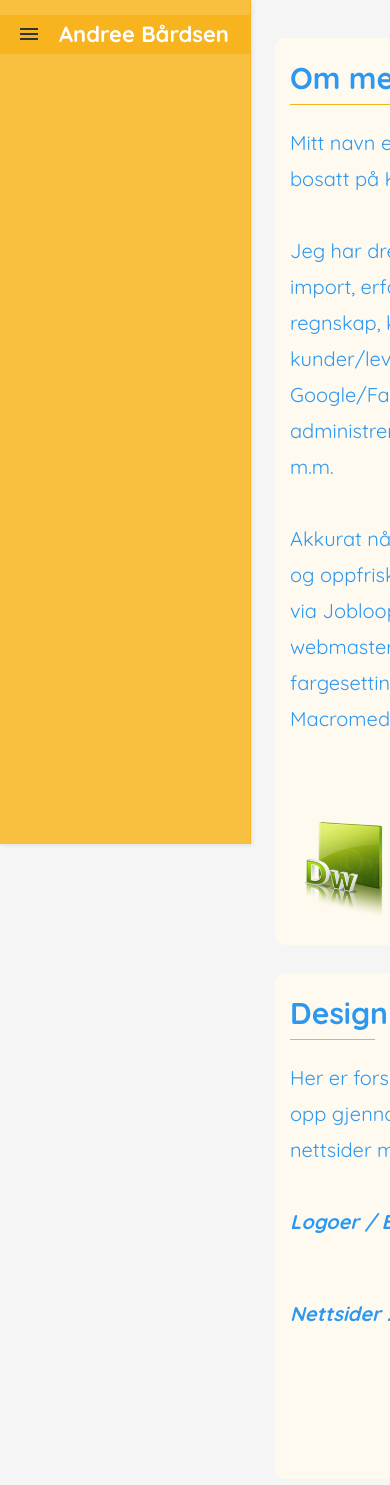
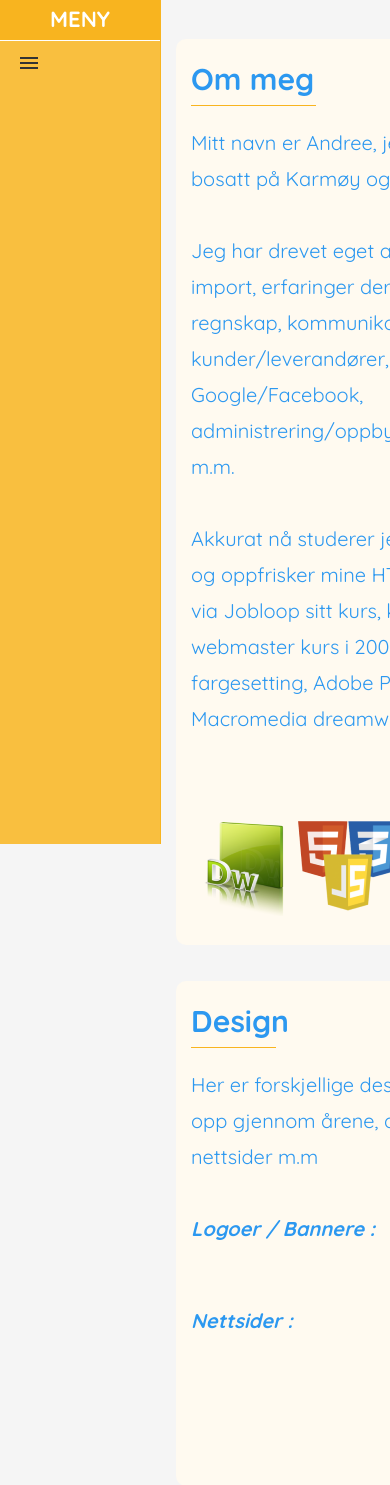
Before and after one commit to andreeba/andreeba.github.io, a PHP site: page / in a window 390 px wide; the page is wider, and only the part inside the window is pictured. Shown: the top 1485 px of that part. Run offline with PHP 8.4, Linux system fonts and the light colour scheme; some web fonts are replaced.

Commit message:
css changes

```diff
--- a/css/stylesheet.css
+++ b/css/stylesheet.css
@@ -23,18 +23,6 @@ a:hover {color: #fff; text-decoration: #2c98f0; font-weight: bold; }
 a:hover {background-color: #F8B41F}
 
 
-/*
-.container {
- 	display: border-box;
-	max-width: 1170px;
-	margin: 0 auto; }
-*/
-
-/*@media screen and (max-width: 880px) {
-  .container {
-    font-size: 22px;
-  }
-}*/
 
 .leftnav
 
@@ -46,7 +34,7 @@ a:hover {background-color: #F8B41F}
   	float:left;
   	position:fixed;
 	background: #f9bf3f;
-	width: 250px;
+	width: 15.5em;
 	height: 100%;
 	border-right: 1px solid;
 	border-color: #F8B41F;
@@ -100,11 +88,27 @@ ul a {
 
 
 .leftnavlogo {
+	margin: 0px;
+	padding: 0px;
     text-align: center;
     font-weight: 700;
     font-size: 22px;
 	color: white;
-    margin-bottom: .5em;
+    display: block;
+    width: 100%;
+	background-color: #F8B41F
+
+}
+
+.mobilemenu {
+	margin: 0px;
+	padding: 0px;
+	border-bottom: 1px solid;
+	border-color: white;
+    text-align: center;
+    font-weight: 700;
+    font-size: 22px;
+	color: white;
     display: block;
     width: 100%;
 	background-color: #F8B41F
@@ -116,7 +120,7 @@ ul a {
 	padding-top: 0.1em;
   	padding-bottom: 1px;
 	margin-right: 20px;
-	left: 275px;
+	left: 14em;
 	height: 100%;
   	position: absolute;
     background-color: whitesmoke;}
@@ -149,8 +153,8 @@ hr.three {
 .mylogo {
     width: 150px;
     height: 150px;
-    margin: 0 auto;
-    margin-bottom: 30px;
+    margin: 10px auto 0px auto;
+    margin-bottom: 15px;
     -webkit-border-radius: 50%;
     -moz-border-radius: 50%;
     -ms-border-radius: 50%;
@@ -160,7 +164,7 @@ hr.three {
 textarea {
 	min-width: 250px;
   	min-height: 200px;
-	resize: both;
+	resize: none;
 }
 
 input {
@@ -173,9 +177,10 @@ input {
 /* HEADER / LEFTNAV */
 
 .leftnav {
-  box-shadow: 1px 1px 4px 0 rgba(0,0,0,.1);
+	padding: 0px;
+	margin:0px;
   position: fixed;
-  width: 250px;
+  width: 13em;
   z-index: 3;
 }
 
@@ -222,7 +227,7 @@ input {
   cursor: pointer;
   float: left;
   padding: 28px 0px 0px 20px ;
-  margin-top: 5px;
+  margin-top: -7px;
   position: relative;
   user-select: none;
 }
@@ -296,29 +301,42 @@ input {
     display: none;
   }
 
+  .column {
+    width: 100%;
+	  transition: all 0.5s ease-out;
+	}
+
+	.mobilemenu {
+		display:none;
+	}
+
 }
 
 @media screen and (max-width:50em) {
 
 	.mylogo {
+		display:none;
+	}
+
+
+  .main {
+	font-size: 20px;
+	left: 8.8em;
+	  transition: all 0.5s ease-in;
+	}
+
+	.leftnav {
+		width: 10em;
+	}
+
+
+	.leftnavlogo {
 		display: none;
 	}
 
-	.leftnav {
-	height: 100%;
-	background-color: #f9bf3f;
-	padding: 0;
-	margin: 0;
-	top: 0;
-		 transition: all 0.25s ease-in;
-	}
-
-  .column {
-    width: 100%;
-	font-size: 20px;
-	  transition: all 0.25s ease-in;
+	.leftnav .menu-icon {
+		margin-bottom: 0.6em;
 	}
 
 
-
 }
--- a/index.html
+++ b/index.html
@@ -4,18 +4,17 @@
 <meta charset="utf-8">
 	<title>Hjem - Portfolio - Andree Bårdsen</title>
 	<link href="css/stylesheet.css" rel="stylesheet">
+	<meta name="viewport" content="width=device-width, initial-scale=1">
 	<link href="https://fonts.googleapis.com/css?family=Quicksand:300,400,500,700" rel="stylesheet">
     <link href="https://fonts.googleapis.com/css?family=Playfair+Display:400,400i,700" rel="stylesheet">
     <link href="https://fonts.googleapis.com/css?family=Montserrat|Open+Sans|Raleway&display=swap" rel="stylesheet">
 </head>
 
 <body>
-
-	<div class="leftnav">
+	<div class="leftnav"><h1 class="mobilemenu">MENY</h1>
 	<input class="menu-btn" type="checkbox" id="menu-btn" />
     <label class="menu-icon" for="menu-btn"><span class="nav-icon"></span></label>
 	<a href="index.html"><div class="mylogo" style="background-image: url(images/mylogo.png);"></div></a>
-
 	<h1 class="leftnavlogo">Andree Bårdsen</h1>
 
 	<ul class="menu">
```
